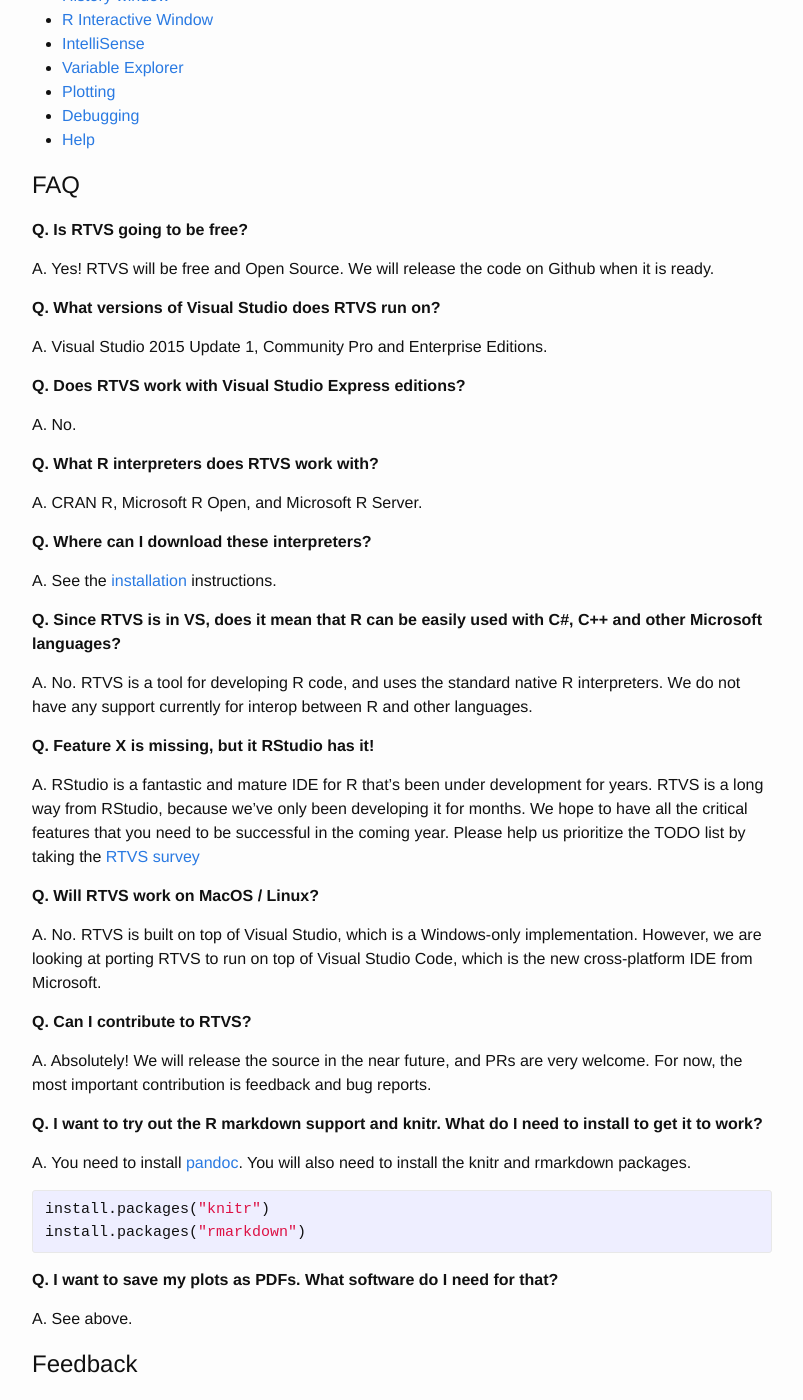
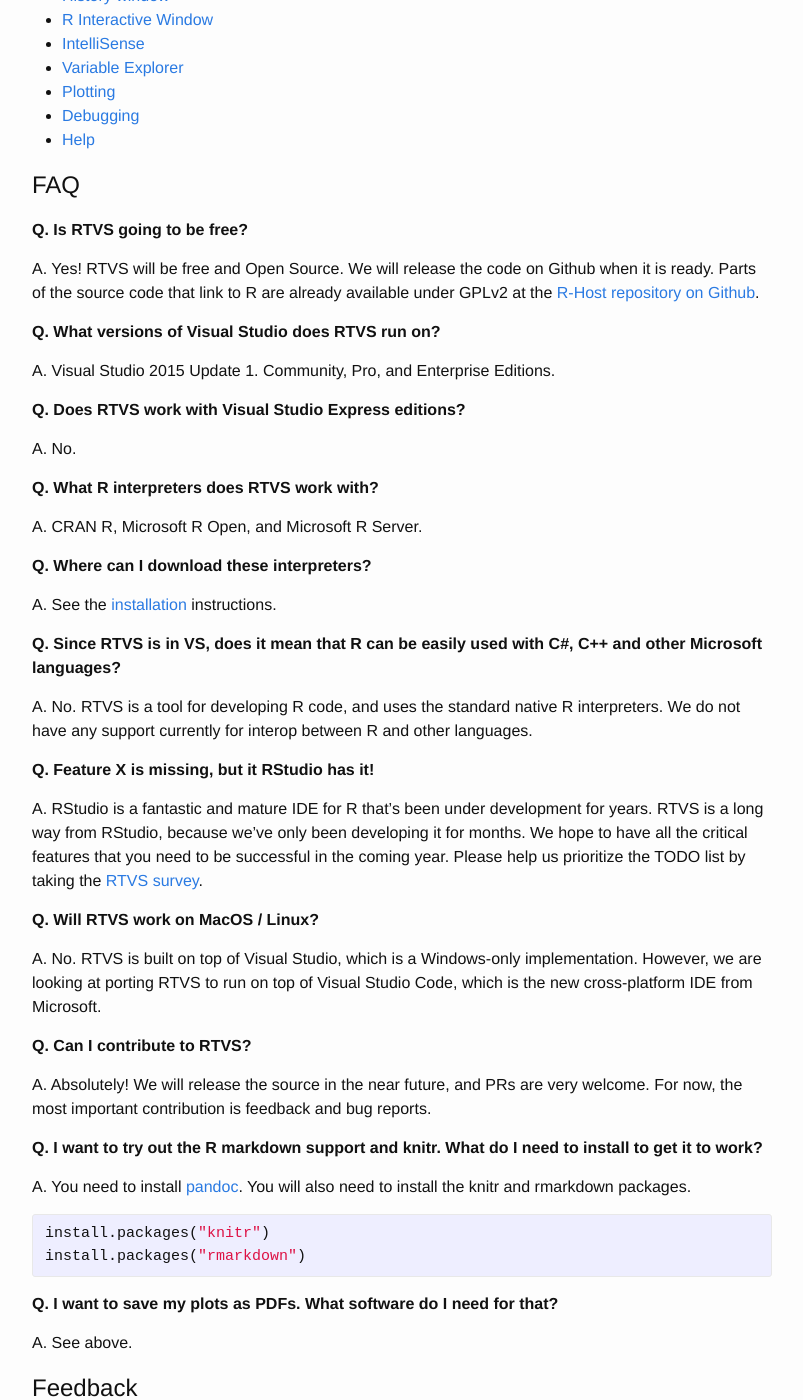
Before and after one commit to microsoft/RTVS-docs, a Jekyll site: the page built from index.md, in a window 1280 px wide and 1400 px high, scrolled down 970 px. Shown: the whole window, without its empty margins (238-1041 px from the left). Built offline with Jekyll 4.4.1, drawn with Linux system fonts in a browser that asks for light colours.

Commit message:
Adding R-Host repository reference to the FAQ

```diff
--- a/index.md
+++ b/index.md
@@ -37,11 +37,12 @@
 **Q. Is RTVS going to be free?**
 
 A. Yes! RTVS will be free and Open Source. We will release the code on Github
-when it is ready.
+when it is ready. Parts of the source code that link to R are already available
+under GPLv2 at the [R-Host repository on Github](https://github.com/microsoft/R-Host).
 
 **Q. What versions of Visual Studio does RTVS run on?**
 
-A. Visual Studio 2015 Update 1, Community Pro and Enterprise Editions.
+A. Visual Studio 2015 Update 1. Community, Pro, and Enterprise Editions.
 
 **Q. Does RTVS work with Visual Studio Express editions?**
 
@@ -68,7 +69,7 @@
 years. RTVS is a long way from RStudio, because we've only been developing it
 for months. We hope to have all the critical features that you need to be
 successful in the coming year. Please help us prioritize the TODO list by taking
-the [RTVS survey](https://www.surveymonkey.com/r/RTVS1)
+the [RTVS survey](https://www.surveymonkey.com/r/RTVS1).
 
 **Q. Will RTVS work on MacOS / Linux?**
 
```
